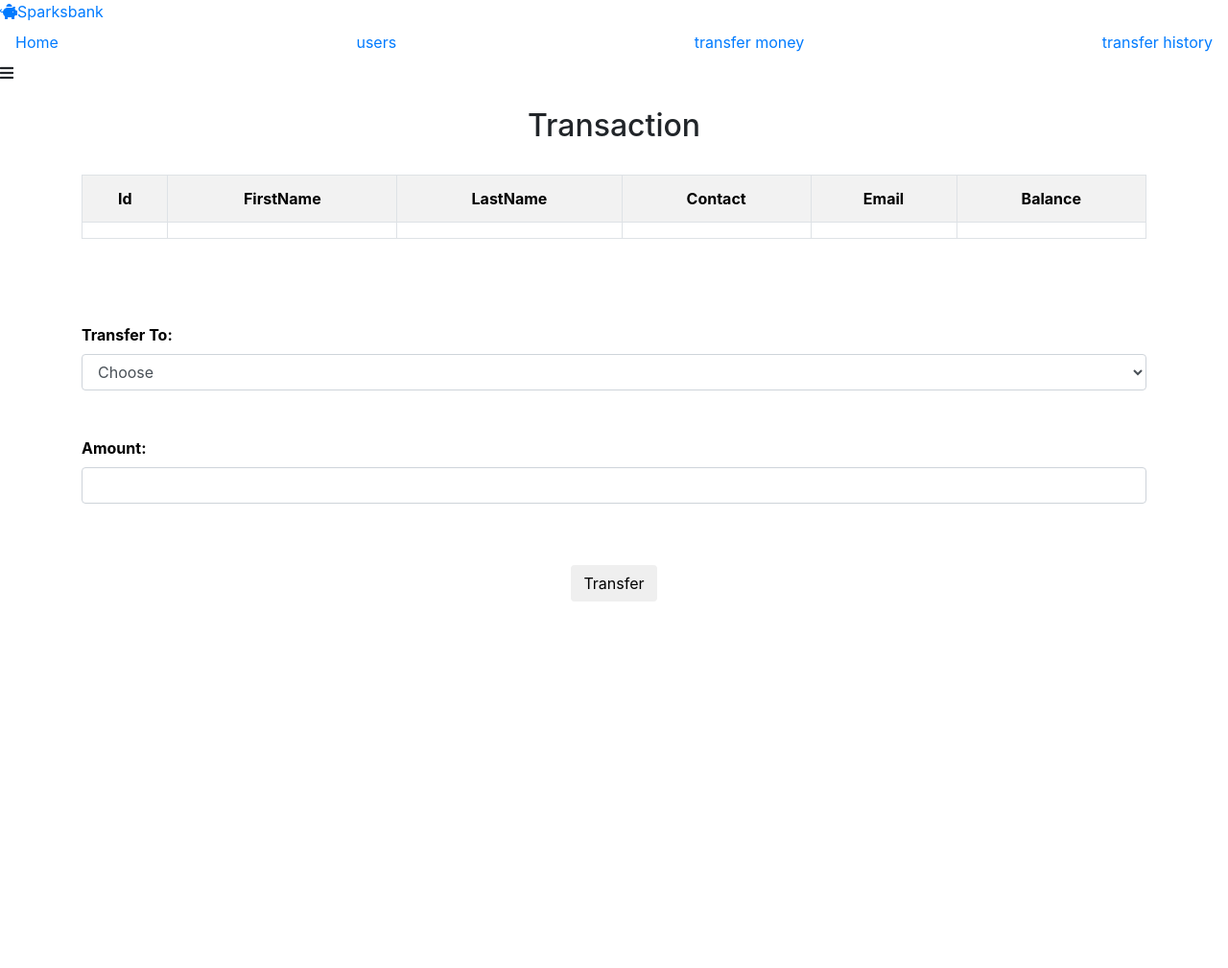
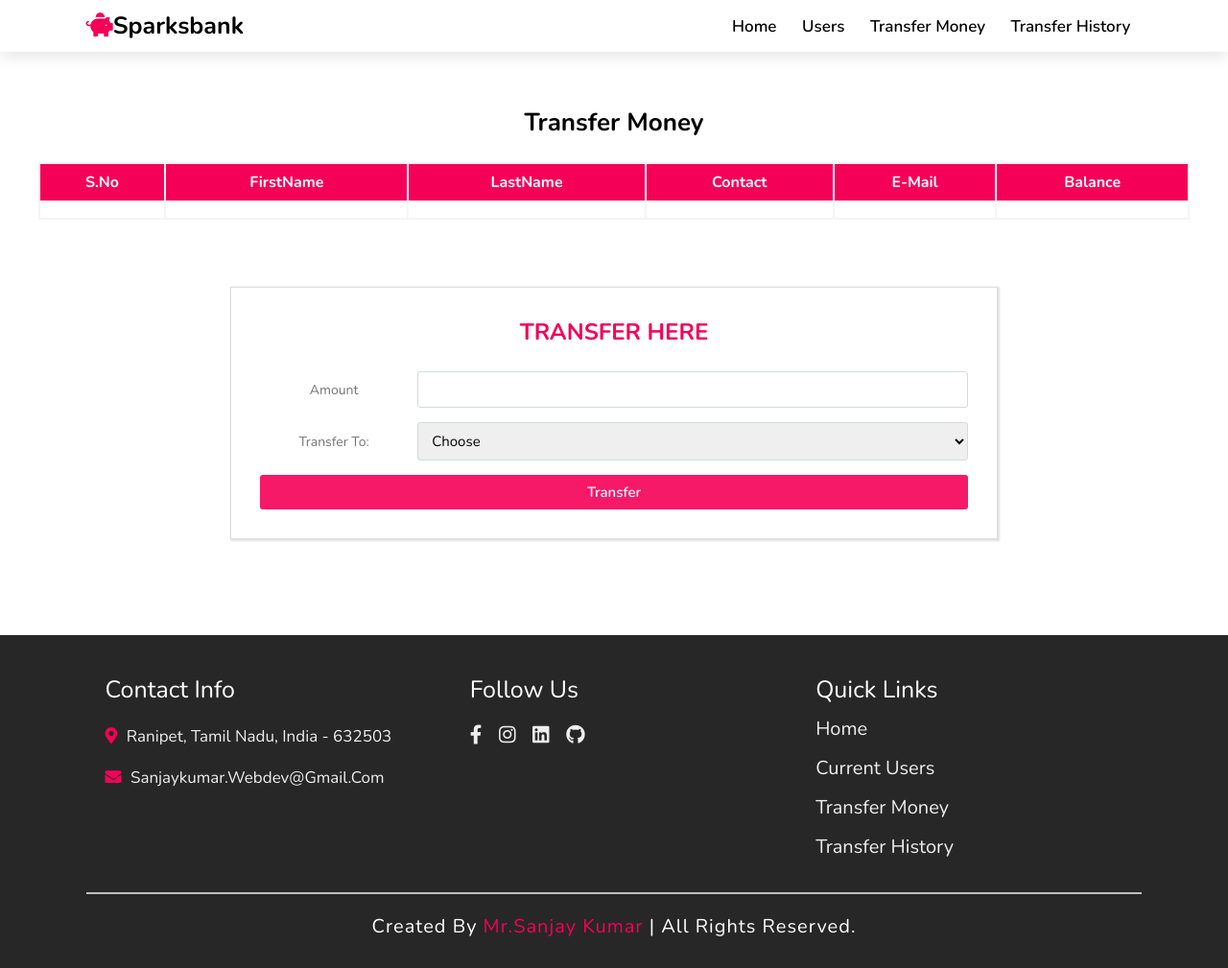
Before and after one commit to sanjaykumar-webdev/banking, a PHP site: page /selectuser.php?id=1 in a window 1280 px wide. Shown: the whole page at 96% size. Before the commit the page ends 627 px from the top, so only its background shows below. Run offline with PHP 8.4, Linux system fonts and the light colour scheme; data that the repository does not hold is empty.

Commit message:
finaldeployment

```diff
--- a/css/style.css
+++ b/css/style.css
@@ -258,8 +260,7 @@
   font-size: 14px;
 }
 
-.wrapper .form .inputfield .input,
-.wrapper .form .inputfield .textarea {
+.wrapper .form .inputfield .input {
   width: 100%;
   outline: none;
   border: 1px solid #d5dbd9;
@@ -380,20 +343,86 @@
 .wrapper .form .inputfield:last-child {
   margin-bottom: 0;
 }
+/* form ends */
 
-@media (max-width: 420px) {
-  .wrapper .form .inputfield {
-    flex-direction: column;
-    align-items: flex-start;
+/* Table styles */
+
+.table_container {
+  margin: 10rem 4rem;
+  text-align: center;
+}
+.btn {
+  padding: 0.5rem 2.5rem;
+  border-radius: 1.8rem;
+  border: 0.1rem solid var(--txt);
+  color: black;
+  font-weight: 600;
+  background: #fff;
+}
+.btn:hover {
+  background: var(--txt);
+  color: #fff;
+}
+.table_container .heading {
+  font-size: 2.6rem;
+  padding: 1rem 0;
+}
+
+.table {
+  width: 100%;
+  border-collapse: collapse;
+}
+
+.table td,
+.table th {
+  padding: 8px 4px;
+  border: 2px solid whitesmoke;
+  text-align: center;
+  font-size: 16px;
+}
+
+.table th {
+  background-color: var(--txt);
+  color: #ffffff;
+}
+
+.table tbody tr:nth-child(even) {
+  background-color: rgba(0, 0, 0, 0.1);
+}
+/* Table styles ends */
+
+/*media queries*/
+
+@media (max-width: 800px) {
+  .table thead {
+    display: none;
   }
-  .wrapper .form .inputfield label {
-    margin-bottom: 5px;
+  .table,
+  .table tbody,
+  .table tr,
+  .table td {
+    display: block;
+    width: 100%;
   }
-  .wrapper .form .inputfield.terms {
-    flex-direction: row;
+  .table tr {
+    margin-bottom: 15px;
+  }
+  .table td {
+    padding-left: 20%;
+    text-align: right;
+    position: relative;
+  }
+  .table td::before {
+    content: attr(data-label);
+    position: absolute;
+    left: 0;
+    width: 50%;
+    padding-left: 15px;
+    font-size: 15px;
+    font-weight: bold;
+    text-align: left;
   }
 }
-/*media queries*/
 @media (max-width: 991px) {
   html {
     font-size: 55%;
--- a/selectuser.php
+++ b/selectuser.php
@@ -19,17 +19,17 @@
     // constraint to check input of negative value by user
     if (($amount) < 0) {
         echo '<script type="text/javascript">';
-        echo ' alert("Oops! Negative values cannot be transferred")';  // showing an alert box.
+        echo ' alert("Oops! Negative values cannot be transferred")';
         echo '</script>';
     }
 
 
 
-    // constraint to check insufficient balance.
+    // constraint to check insufficient balance
     else if ($amount > $sql1['balance']) {
 
         echo '<script type="text/javascript">';
-        echo ' alert("Bad Luck! Insufficient Balance")';  // showing an alert box.
+        echo ' alert("Bad Luck! Insufficient Balance")';
         echo '</script>';
     }
 
@@ -43,13 +43,10 @@
         echo "</script>";
     } else {
 
-        // deducting amount from sender's account
         $newbalance = $sql1['balance'] - $amount;
         $sql = "UPDATE users set balance=$newbalance where id=$from";
         mysqli_query($conn, $sql);
 
-
-        // adding amount to reciever's account
         $newbalance = $sql2['balance'] + $amount;
         $sql = "UPDATE users set balance=$newbalance where id=$to";
         mysqli_query($conn, $sql);
@@ -78,14 +75,16 @@
     <meta charset="UTF-8">
     <meta name="viewport" content="width=device-width, initial-scale=1.0">
     <title>Transaction</title>
+
+    <!-- custom stylesheet-->
+    <link rel="stylesheet" href="css/style.css">
+
     <!--font awesome cdn-->
     <link rel="stylesheet" href="https://cdnjs.cloudflare.com/ajax/libs/font-awesome/5.15.2/css/all.min.css">
 
     <!-- AOS cdn -->
     <link href="https://unpkg.com/aos@2.3.1/dist/aos.css" rel="stylesheet">
 
-    <!-- bootstrap4 cdn -->
-    <link rel="stylesheet" href="https://maxcdn.bootstrapcdn.com/bootstrap/4.0.0/css/bootstrap.min.css" integrity="sha384-Gn5384xqQ1aoWXA+058RXPxPg6fy4IWvTNh0E263XmFcJlSAwiGgFAW/dAiS6JXm" crossorigin="anonymous">
 </head>
 
 <body>
@@ -102,8 +101,9 @@
     </header>
     <!-- navbar ends-->
 
-    <div class="container">
-        <h2 class="text-center pt-4">Transaction</h2>
+    <!-- Table section -->
+    <div class="table_container" data-aos="fade-down">
+        <h2 class="heading">Transfer Money</h2>
         <?php
         $sid = $_GET['id'];
         $sql = "SELECT * FROM  users where id=$sid";
@@ -114,29 +114,40 @@
         $rows = mysqli_fetch_assoc($result);
         ?>
         <form method="post" name="tcredit" class="tabletext"><br>
-            <div>
-                <table class="table table-striped table-condensed table-bordered">
-                    <tr style="color : black;">
-                        <th class="text-center">Id</th>
-                        <th class="text-center">FirstName</th>
-                        <th class="text-center">LastName</th>
-                        <th class="text-center">Contact</th>
-                        <th class="text-center">Email</th>
-                        <th class="text-center">Balance</th>
+            <table class="table">
+                <thead>
+                    <tr>
+                        <th>S.No</th>
+                        <th>FirstName</th>
+                        <th>LastName</th>
+                        <th>Contact</th>
+                        <th>E-Mail</th>
+                        <th>Balance</th>
                     </tr>
-                    <tr style="color : black;">
-                        <td class="py-2"><?php echo $rows['id'] ?></td>
-                        <td class="py-2"><?php echo $rows['firstname'] ?></td>
-                        <td class="py-2"><?php echo $rows['lastname'] ?></td>
-                        <td class="py-2"><?php echo $rows['phone'] ?></td>
-                        <td class="py-2"><?php echo $rows['email'] ?></td>
-                        <td class="py-2"><?php echo $rows['balance'] ?></td>
+                </thead>
+                <tbody>
+                    <tr>
+                        <td data-label="S.No"><?php echo $rows['id']; ?></td>
+                        <td data-label="firstname"><?php echo $rows['firstname']; ?></td>
+                        <td data-label="lastname"><?php echo $rows['lastname']; ?></td>
+                        <td data-label="contact"><?php echo $rows['phone']; ?> </td>
+                        <td data-label="email"><?php echo $rows['email']; ?></td>
+                        <td data-label="balance"><?php echo $rows['balance']; ?></td>
                     </tr>
+                </tbody>
             </table>
+            <div class="wrapper">
+                <div class="title">
+                    Transfer Here
                 </div>
-            <br><br><br>
-            <label style="color : black;"><b>Transfer To:</b></label>
-            <select name="to" class="form-control" required>
+                <div class="form">
+                    <div class="inputfield">
+                        <label>Amount</label>
+                        <input type="text" class="input" required size="15" name="amount">
+                    </div>
+                    <div class="inputfield">
+                        <label>Transfer To:</label>
+                        <select name="to" class="input" required>
                             <option value="" disabled selected>Choose</option>
                             <?php
                             $sid = $_GET['id'];
@@ -156,20 +167,58 @@
                             <?php
                             }
                             ?>
-                <div>
                         </select>
-            <br>
-            <br>
-            <label style="color : black;"><b>Amount:</b></label>
-            <input type="number" class="form-control" name="amount" required>
-            <br><br>
-            <div class="text-center">
-                <button class="btn mt-3" name="submit" type="submit" id="myBtn">Transfer</button>
+                    </div>
+                    <div class="inputfield">
+                        <input type="submit" value="Transfer" name="submit" class="btn">
+                    </div>
+                </div>
             </div>
         </form>
     </div>
-    <script src="https://code.jquery.com/jquery-3.5.1.slim.min.js" integrity="sha384-DfXdz2htPH0lsSSs5nCTpuj/zy4C+OGpamoFVy38MVBnE+IbbVYUew+OrCXaRkfj" crossorigin="anonymous"></script>
-    <script src="https://cdn.jsdelivr.net/npm/bootstrap@4.5.3/dist/js/bootstrap.bundle.min.js" integrity="sha384-ho+j7jyWK8fNQe+A12Hb8AhRq26LrZ/JpcUGGOn+Y7RsweNrtN/tE3MoK7ZeZDyx" crossorigin="anonymous"></script>
+    <div class="footer">
+        <div class="box-container">
+
+            <div class="box">
+                <h3>contact info</h3>
+                <p> <i class="fas fa-map-marker-alt"></i> ranipet, Tamil Nadu, India - 632503</p>
+                <p> <i class="fas fa-envelope"></i> sanjaykumar.webdev@gmail.com</p>
+            </div>
+
+            <div class="box">
+                <h3>follow us</h3>
+                <a href="https://www.facebook.com/profile.php?id=100007187738996" class="fab fa-facebook-f"></a>
+                <a href="https://instagram.com/may_be_your_friend?utm_medium=copy_link" class="fab fa-instagram"></a>
+                <a href="https://www.linkedin.com/in/sanjay-kumar-442726220/" class="fab fa-linkedin"></a>
+                <a href="https://github.com/sanjaykumar-webdev" class="fab fa-github"></a>
+            </div>
+
+            <div class="box">
+                <h3>quick links</h3>
+                <a href="index.php">home</a><br><br>
+                <a href="Users.php">Current users</a><br> <br>
+                <a href="transfermoney.php">transfer Money</a><br> <br>
+                <a href="transferhistory.php">transfer history</a><br> <br>
+            </div>
+
+        </div>
+
+        <h1 class="credit">Created by <a href="#">Mr.Sanjay Kumar</a> | all rights reserved. </h1>
+
+    </div>
+
+    <!-- footer section ends -->
+
+    <!-- custom js -->
+    <script src="js/script.js"></script>
+
+    <!-- AOS -->
+    <script src="https://unpkg.com/aos@next/dist/aos.js"></script>
+    <script>
+        AOS.init({
+            delay: 100
+        });
+    </script>
 </body>
 
 </html>
```
Also changed, not shown: other parts of css/style.css (+28 -47 lines), createaccount.php (+43 -2 lines), index.php (+25 -15 lines), transferhistory.php (+73 -22 lines), transfermoney.php (+78 -28 lines), users.php (added, +117 -0 lines), img/dc.jpeg (deleted), img/hello.jpeg (deleted). Lines whose indentation alone changed are shown as unchanged.
